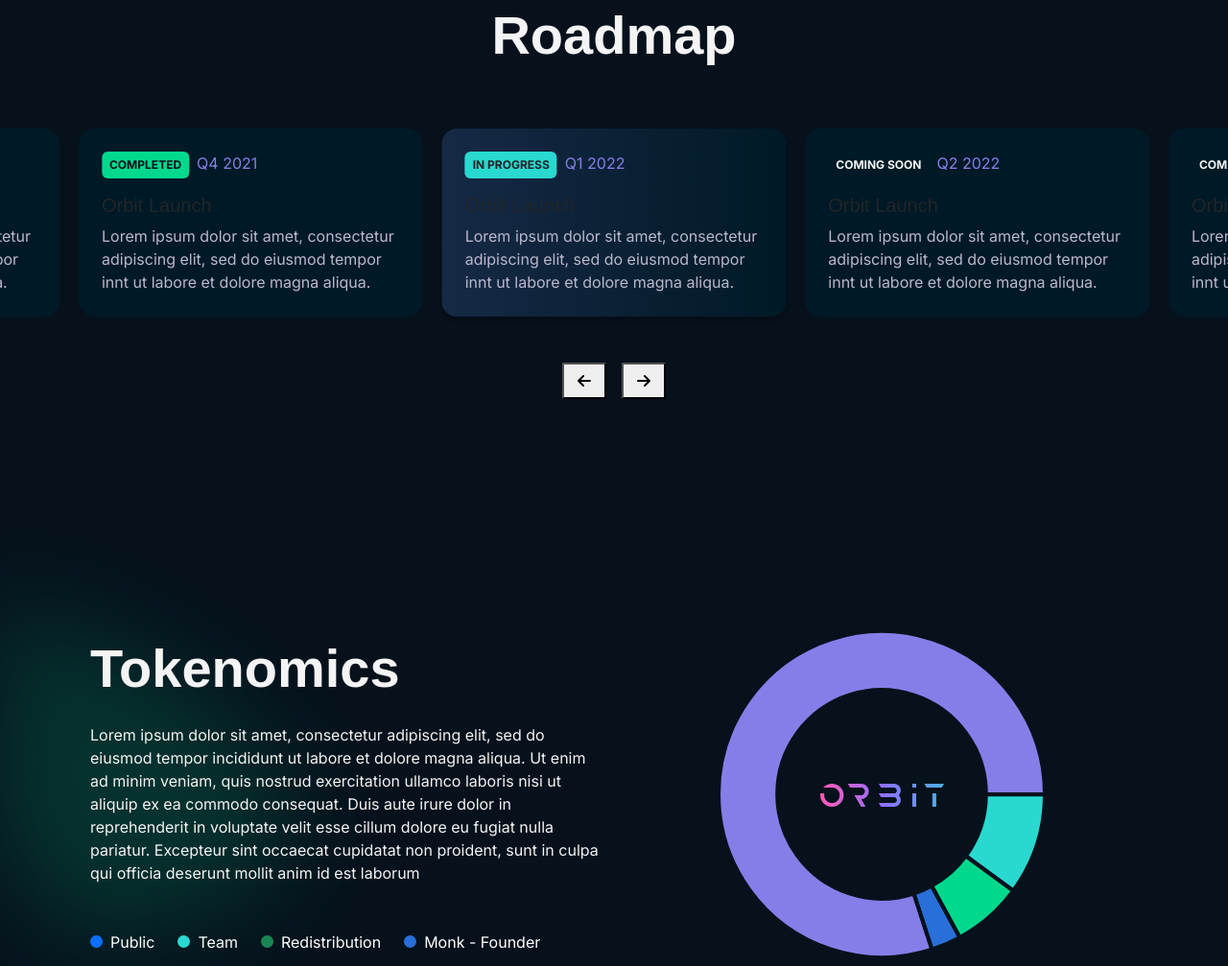
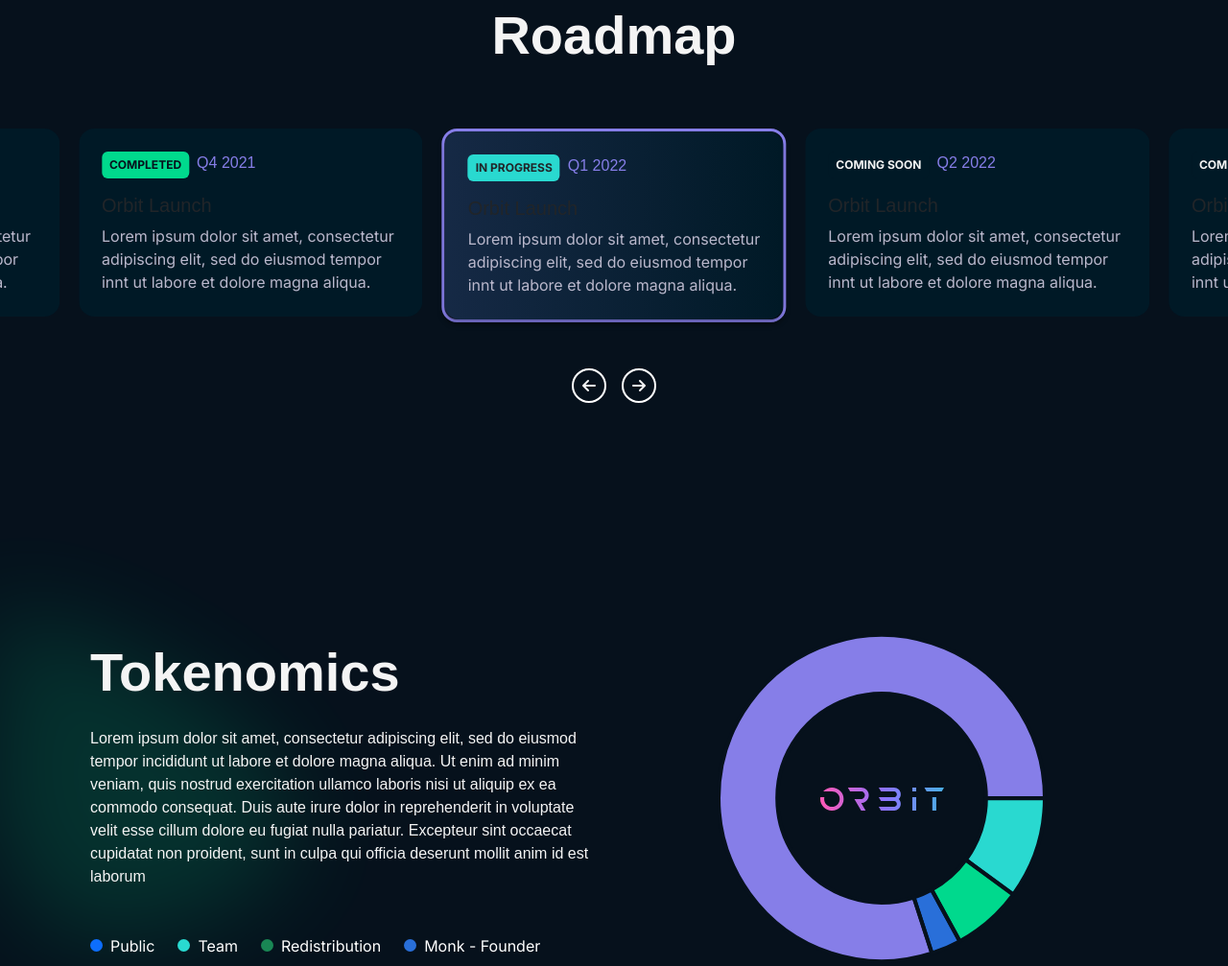
Before and after one commit to Zayankhanzada/Orbit, a plain HTML site: page Index.html in a window 1280 px wide. Shown: the part 3472-4479 px from the top of the page at 96% size. Drawn offline with nearby package versions, Linux system fonts and the light colour scheme; a web font is replaced by a local one.

Commit message:
Updated code

```diff
--- a/Index.html
+++ b/Index.html
@@ -210,7 +210,7 @@
           <div class="card complete">
           <div class="d-flex gap-2 ">
                 <p class="badge completed">COMPLETED</p>
-                <p class="text-primary">Q3 2021</p>
+                <p class="text-primary font-Luxora">Q3 2021</p>
               </div>
                 <h6 class="fs-20 mt-3">Orbit Launch</h6>
                 <p class="text-seceondary lh-normal mt-2">Lorem ipsum dolor sit amet, consectetur adipiscing elit, sed do
@@ -221,7 +221,7 @@
           <div class="card complete">
             <div class="d-flex column-gap-2">
               <p class="badge completed ">COMPLETED</p>
-              <p class="text-primary">Q4 2021</p>
+              <p class="text-primary font-Luxora">Q4 2021</p>
               </div>
               <h6 class="fs-20 mt-3">Orbit Launch</h6>
               <p class="text-seceondary lh-normal mt-2">Lorem ipsum dolor sit amet, consectetur adipiscing elit, sed do
@@ -232,7 +232,7 @@
           <div class="card progess">
                 <div class="d-flex column-gap-2">
                 <p class="badge bg-seceondary text-dark">IN PROGRESS</p>
-                <p class="text-primary">Q1 2022</p>
+                <p class="text-primary font-Luxora">Q1 2022</p>
               </div>
                 <h6 class="fs-20 mt-3">Orbit Launch</h6>
                 <p class="text-seceondary lh-normal mt-2">Lorem ipsum dolor sit amet, consectetur adipiscing elit, sed
@@ -243,7 +243,7 @@
           <div class="card coming">
             <div class="d-flex column-gap-2">
                 <p class="badge coming-soon">COMING SOON</p>
-                <p class="text-primary">Q2 2022</p>
+                <p class="text-primary font-Luxora">Q2 2022</p>
               </div>
                 <h6 class="fs-20 mt-3">Orbit Launch</h6>
                 <p class="text-seceondary lh-normal mt-2">Lorem ipsum dolor sit amet, consectetur adipiscing elit, sed do
@@ -254,7 +254,7 @@
           <div class="card coming">
             <div class="d-flex column-gap-2">
                 <p class="badge coming-soon">COMING SOON</p>
-                <p class="series">Q2 2022</p>
+                <p class="text-primary font-Luxora">Q2 2022</p>
               </div>
                 <h6 class="fs-20 mt-3">Orbit Launch</h6>
                 <p class="text-seceondary lh-normal mt-2">Lorem ipsum dolor sit amet, consectetur adipiscing elit, sed do
@@ -263,8 +263,8 @@
         </div>
       </div>
       <div class="d-flex justify-content-center gap-3 mt-5">
-        <button class="swiper-button previous"><i class="fa-solid fa-arrow-left p-2"></i></button>
-        <button class="swiper-button next"><i class="fa-solid fa-arrow-right p-2"></i></button>
+        <button class="swiper-button previous"><i class="fa-solid fa-arrow-left"></i></button>
+        <button class="swiper-button next"><i class="fa-solid fa-arrow-right "></i></button>
       </div>
     </div>
   </div>
@@ -275,7 +275,7 @@
         <div class="row flex-column flex-md-row align-items-center row-gap-5">
             <div class="col-12 col-lg-6 ">
                 <h2>Tokenomics</h2>
-                <p class="mt-4">
+                <p class="mt-4 font-Luxora">
                     Lorem ipsum dolor sit amet, consectetur adipiscing elit, sed do eiusmod tempor incididunt ut labore et dolore magna aliqua. Ut enim ad minim veniam, quis nostrud exercitation ullamco laboris nisi ut aliquip ex ea commodo consequat. Duis aute irure dolor
                     in reprehenderit in voluptate velit esse cillum dolore eu fugiat nulla pariatur. Excepteur sint occaecat cupidatat non proident, sunt in culpa qui officia deserunt mollit anim id est laborum
                 </p>
--- a/asset/css/main.css
+++ b/asset/css/main.css
@@ -25,6 +25,12 @@
 h1,h2,h3,h4,h5,h6{
   font-family: "Luxora Grostek",sans-serif;
   margin:0;
+}
+.font-Inter{
+  font-family: "Inter",sans-serif;
+}
+.font-Luxora{
+  font-family: "Luxora Grotesk",sans-serif;
 }
     .btn{
       padding:12px 24px;
@@ -205,23 +211,29 @@
   .coming{
   background-color:#06111C;
   }
-  .roadmap-section>.swiper-slide-active{
+.swiper-slide-active{
       border: 3px solid  #867EE8;
       border-radius: 16px;
       background: linear-gradient(90deg, rgba(134, 126, 232, 0.16) 0%, rgba(134, 126, 232, 0.00) 100%), #06111C;
       box-shadow: 0px 4px 4px 0px rgba(0, 0, 0, 0.25);
     }
-  .roadmap-section>.swiper-button{
+.roadmap-section .swiper-button{
     border: 2px solid white ;
-    color: #F4F4F4!important;
-    background-color:transparent!important;
-    border-radius:100%!important;
+    color: #F4F4F4;
+    padding: 0;
+    width: 36px;
+    height: 36px;
+    background-color:transparent;
+    border-radius:100%;
   }
- .swiper-button-disabled{
- border:2px solid #808080;
+  .roadmap-section .swiper-button:hover{
+    background-color: #F4F4F4;
+    color: #06111C;
+  }
+  .roadmap-section .swiper-button-disabled{
+ border-color:#808080!important;
+ background-color:transparent!important;
  color:#808080!important;
- background-color: transparent!important;
- border-radius: 100%;
     }
   .badge{
     padding:8px;
```
